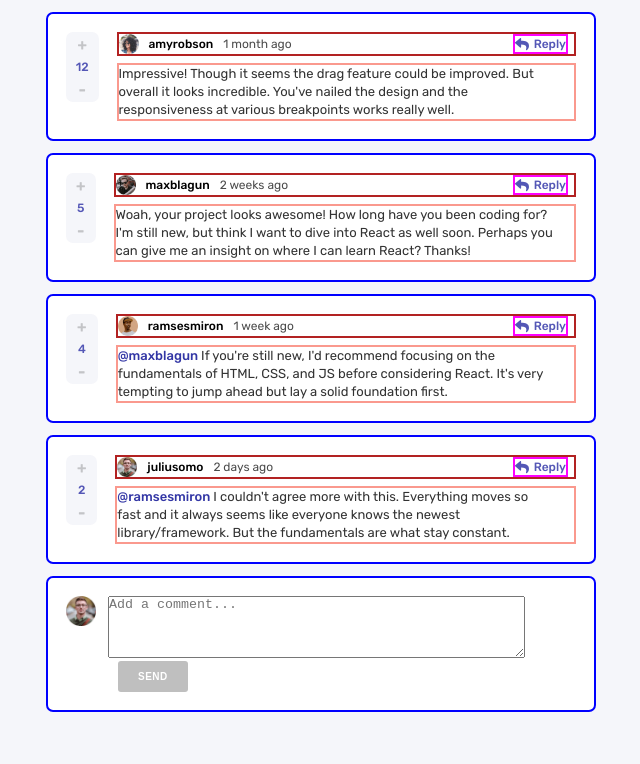
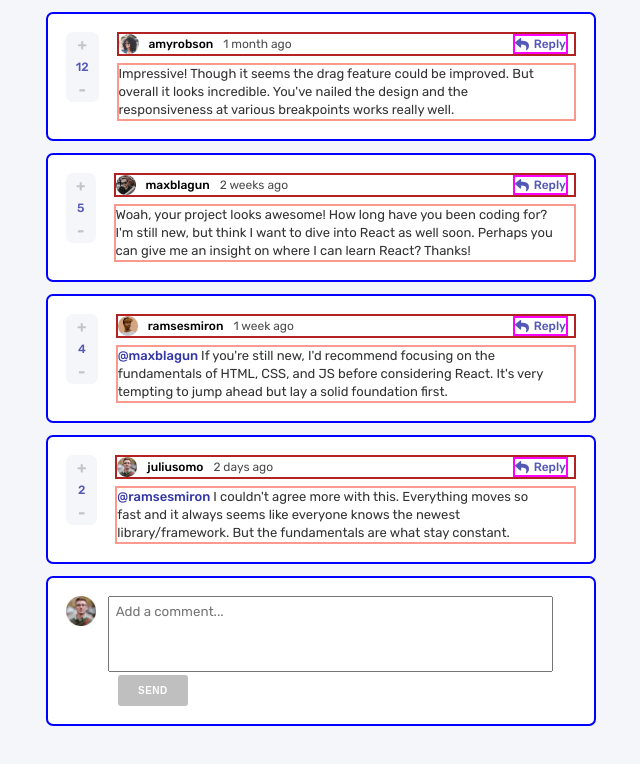
Before and after one commit to doganeraylin/interactive-comments-react, a React (Vite) app: page / in a window 1280 px wide. Shown: the top 764 px of the page, without its empty margins (319-959 px from the left). Built offline with nearby package versions, Linux system fonts and the light colour scheme; what javascript-time-ago would draw is missing.

Commit message:
changed classname

```diff
--- a/src/components/AddComment.jsx
+++ b/src/components/AddComment.jsx
@@ -27,6 +27,7 @@ const AddComment = ()  => {
       setFormSubmitted(true)
       setTextareaValue("")
       setIsModalOpen(false)
+
     }
 
     function deleteComments (id) {
@@ -66,8 +67,7 @@ const AddComment = ()  => {
           <img src="../../public/images/avatars/image-juliusomo.png" className="comment-user-icon"></img>
           <form id="add-comment-form" onSubmit={handleSubmit}>
             <textarea
-              id="textarea"
-              className="add-comment-textarea"
+              className="textarea"
               cols="50"
               rows="4"
               placeholder="Add a comment..."
```
